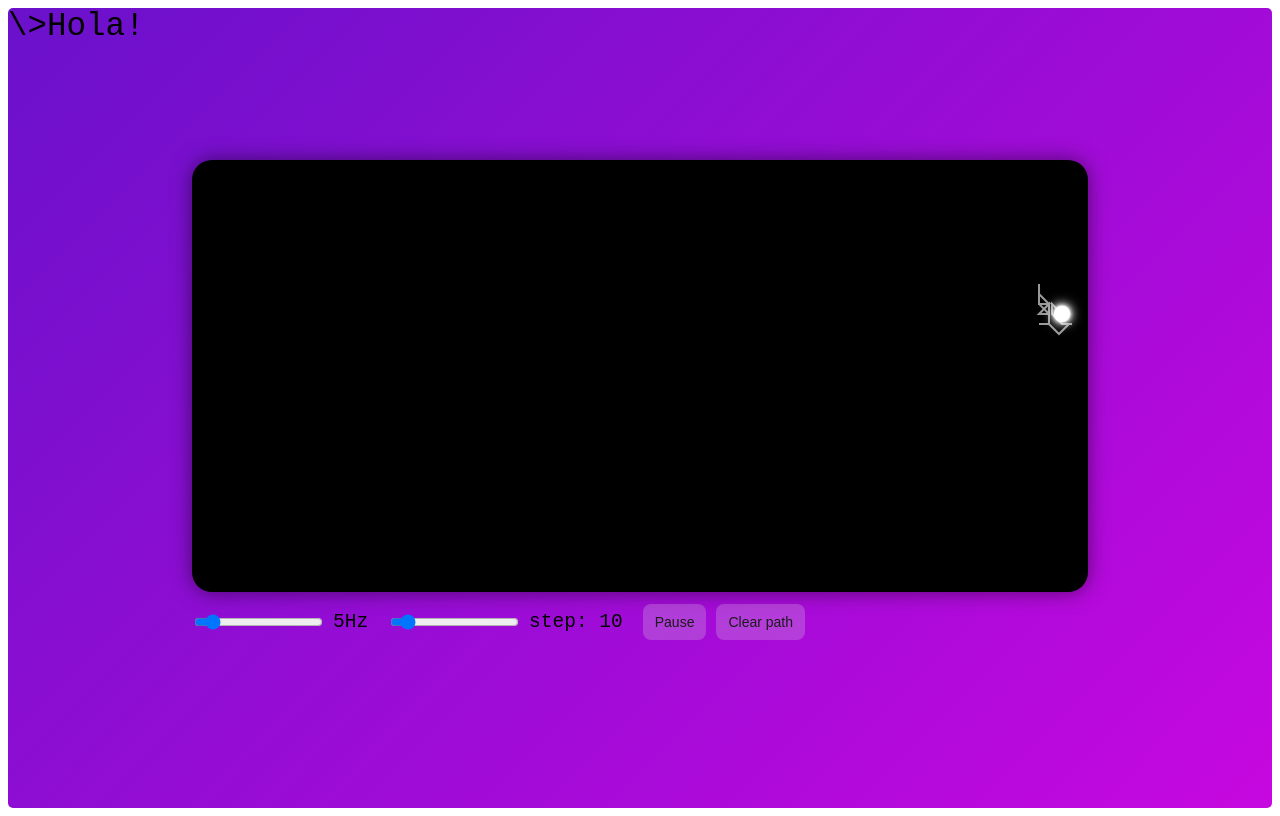
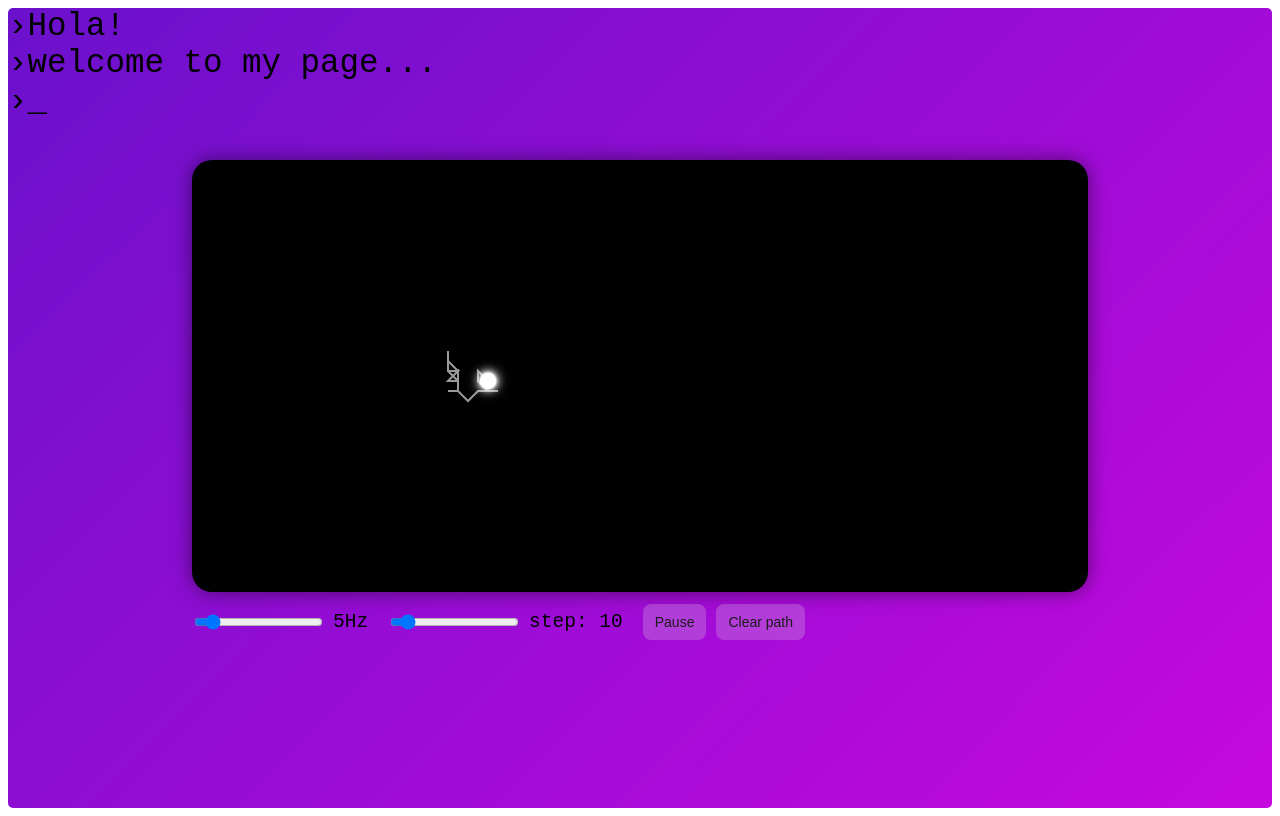
Before and after one commit to teshanshanuka/mypage, a SvelteKit app: page / in a window 1280 px wide. Built offline with nearby package versions, Linux system fonts and the light colour scheme.

Commit message:
chore: change welcome msg

```diff
--- a/src/routes/+page.svelte
+++ b/src/routes/+page.svelte
@@ -7,12 +7,15 @@
   const randChoice = (arr: any[]) => arr[Math.floor(Math.random() * arr.length)];
   const trimToRange = (val: number, min: number, max: number) => Math.max(Math.min(val, max), min);
 
+  const welcomeMsg = 'Hola!\nwelcome to my page...';
+
   let svg: SVGSVGElement;
   let width: number, height: number, prevX: number, prevY: number;
   let blobR = 8;
   let freq = 5;
   let step = 10;
   let polylnPts = '';
+  let msg = '';
   let paused = false;
 
   let blobX = tweened(undefined, {
@@ -54,13 +57,30 @@
   };
   updateAnim();
 
+  (async () => {
+    const waitRand = () => new Promise(resolve => setTimeout(resolve, rand(10, 200)));
+
+    msg = '›';
+    await waitRand();
+    for (const letter of welcomeMsg) {
+      if (letter === '\n') {
+        msg += '\n›';
+        await waitRand();
+      } else {
+        msg += letter;
+        await waitRand();
+      }
+    }
+    msg += '\n›';
+  })();
+
   $: paused ? clearInterval(clear) : updateAnim();
 </script>
 
 <title>Teshan's stuff</title>
 
 <main class="main">
-  <div class="welcome"><span class="blink">\></span>Hola!</div>
+  <div class="welcome">{msg}<span class="blink">_</span></div>
   <div class="container">
     <div class="mycanvas" bind:clientWidth={width} bind:clientHeight={height}>
       <div
@@ -90,6 +110,8 @@
   .welcome {
     text-align: left;
     font-size: 2.5em;
+    white-space: pre-line;
+    line-height: 1.15em;
   }
 
   .blink {
```
